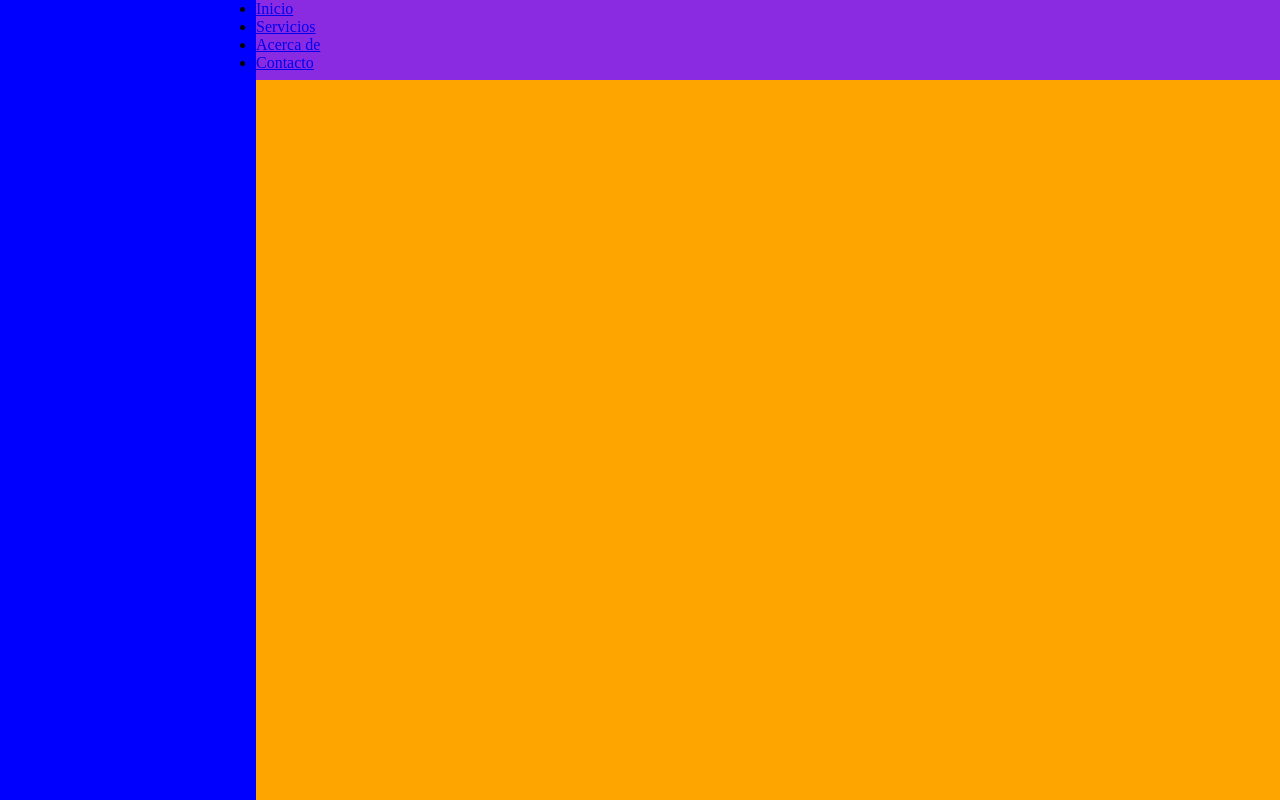
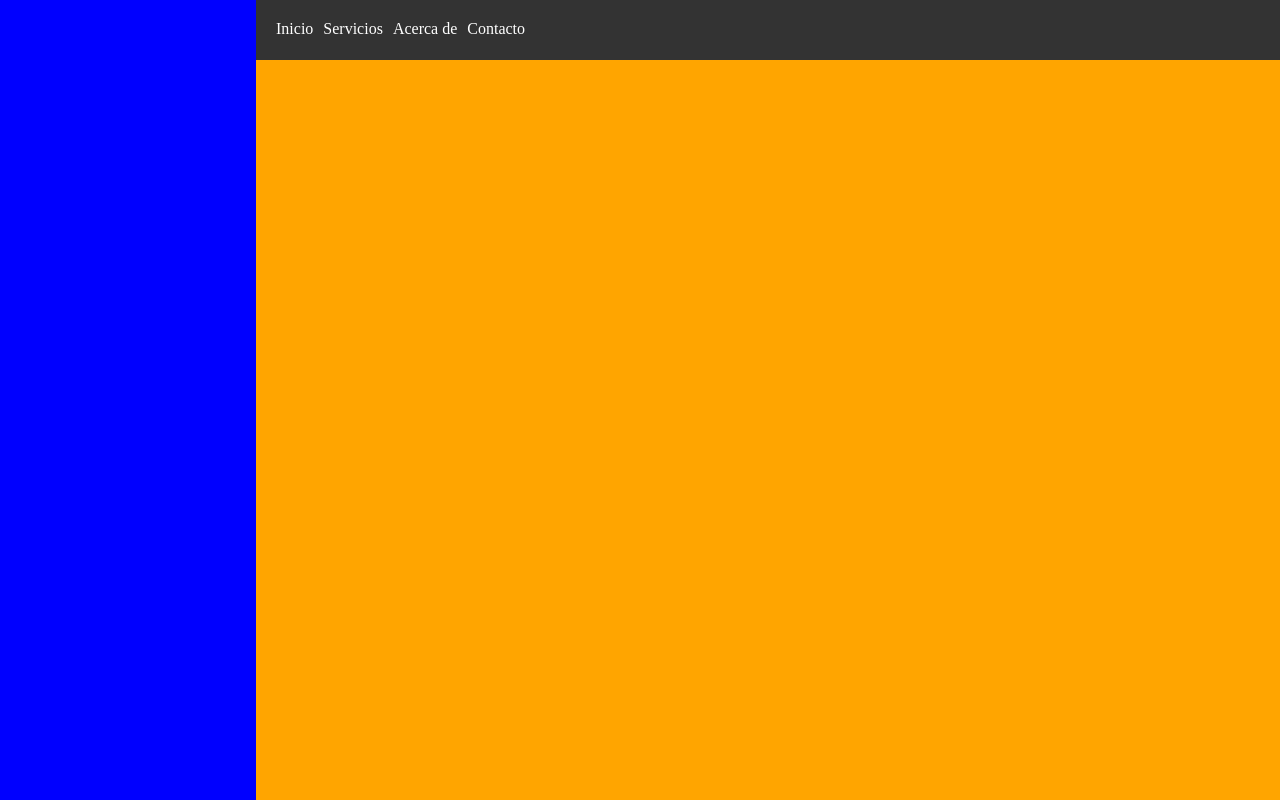
Before and after one commit to jonniermartinez/dashboard-SENA, a plain HTML site: page index.html in a window 1280 px wide. Drawn offline with Linux system fonts and the light colour scheme.

Commit message:
navegacion css

```diff
--- a/index.css
+++ b/index.css
@@ -12,17 +12,41 @@
     "a c"
     ;
     grid-template-columns: 20vw 1fr;
-    grid-template-rows: 80px 1fr;
+    grid-template-rows: 60px 1fr;
     background: red;
 }
 .items{
     grid-area: a;
     background: blue;
 }
+/* navegacion  */
 .nav{
     grid-area: b;
-    background: blueviolet;
 }
+nav {
+    background-color: #333;
+    padding: 20px;
+  }
+
+  #menu {
+    list-style-type: none;
+    margin: 0;
+    padding: 0;
+    display: flex;
+  }
+
+  #menu li {
+    margin-right: 10px;
+  }
+
+  #menu li a {
+    color: #fff;
+    text-decoration: none;
+  }
+
+  #menu li a:hover {
+    color: #521919;
+  }
 .content{
     grid-area: c;
     background: orange;
```
